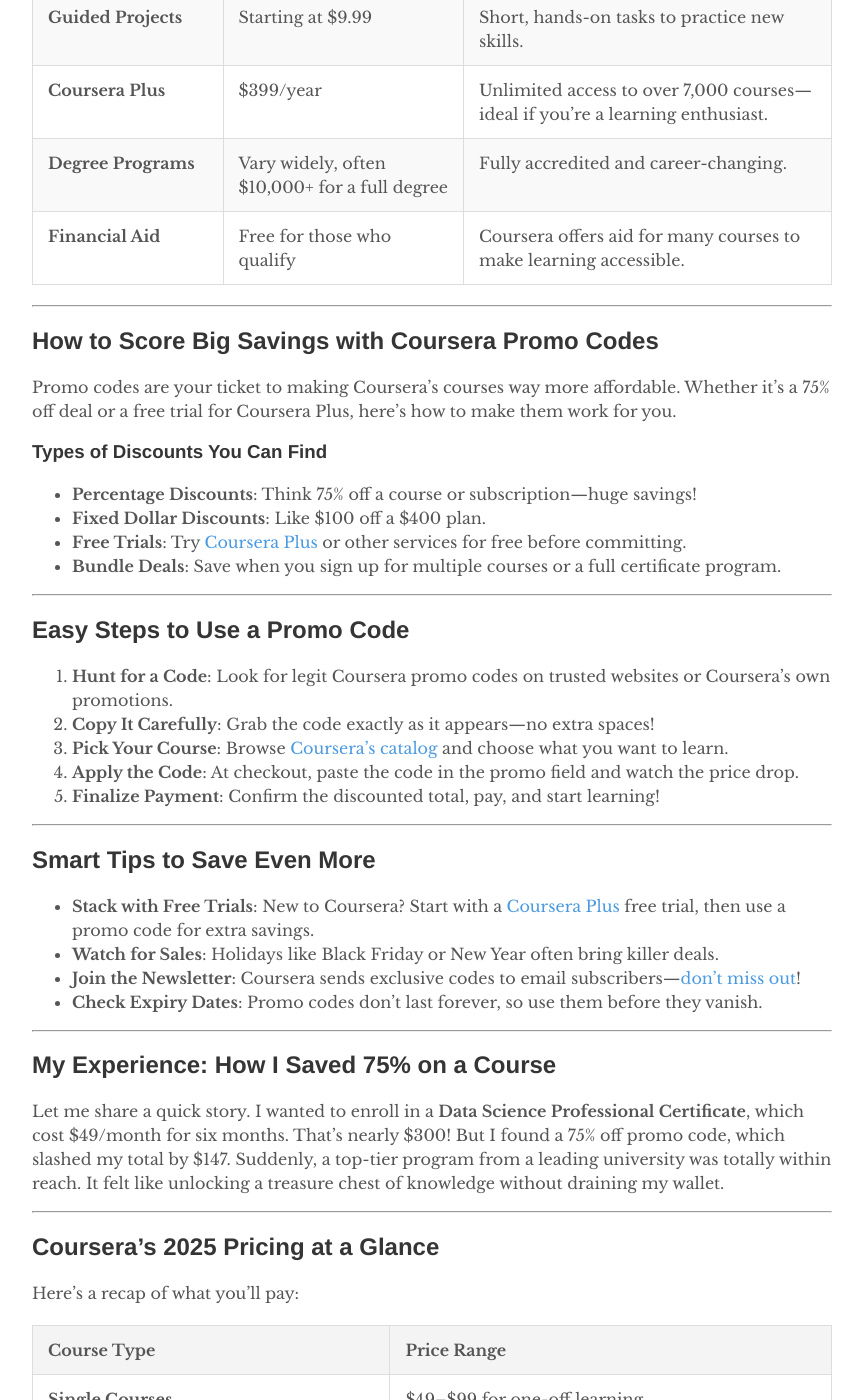
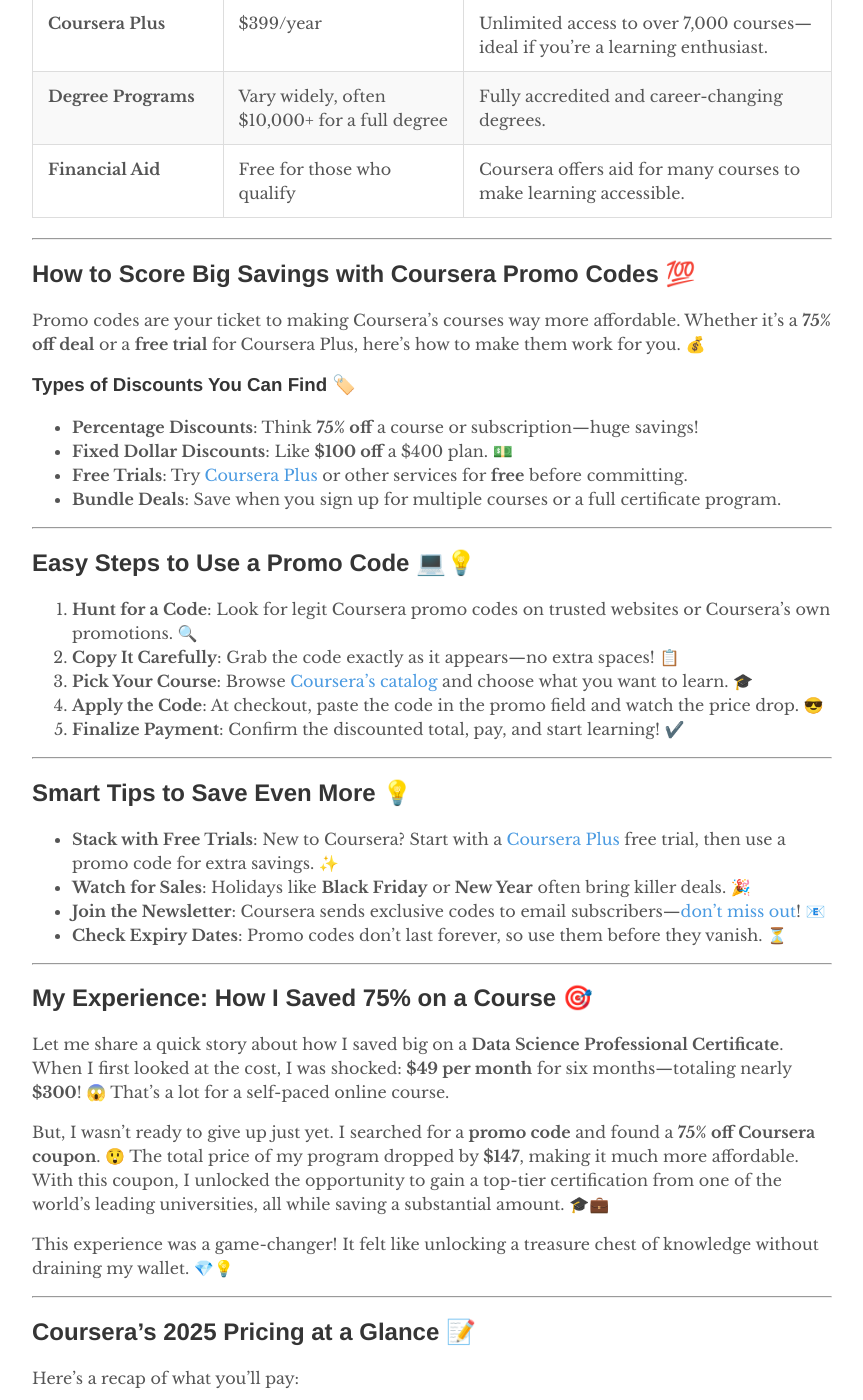
Before and after one commit to rankloud/ibcs, a Jekyll site: the page built from wp/coursera-coupon-codes.md, in a window 1280 px wide and 1400 px high, scrolled down 1064 px. Shown: the whole window, without its empty margins (208-1071 px from the left). Built offline with Jekyll 4.4.1, drawn with Linux system fonts in a browser that asks for light colours; some of the changed text lies outside the part shown.

Commit message:
Update coursera-coupon-codes.md

```diff
--- a/wp/coursera-coupon-codes.md
+++ b/wp/coursera-coupon-codes.md
@@ -8,15 +8,17 @@
 image: https://github.com/user-attachments/assets/b64496ed-06de-44af-a4c4-103522070026
 permalink: /coursera-coupon-codes/
 ---
-# Save Big on Coursera: Your Guide to 75% Off Coupons in 2025
+# Save Big on Coursera: Your Guide to 75% Off Coupons in 2025 🎓💡
 
-Want to learn new skills, earn a certificate, or boost your career without spending a fortune? [Coursera](https://www.coursera.org/) has got you covered with amazing courses from top universities, but the price can sometimes feel steep. That’s where Coursera promo codes come in! I’m here to walk you through how to snag 75% off deals and other discounts to make learning affordable. Whether you’re eyeing a single course, a specialization, or even a degree, I’ll show you how to stretch your budget and dive into your learning journey.
+Want to learn new skills, earn a certificate, or boost your career without spending a fortune? [Coursera](https://www.coursera.org/) has got you covered with amazing courses from top universities, but the price can sometimes feel steep. That’s where Coursera promo codes come in! 🔥 I’m here to walk you through how to snag **75% off deals** and other discounts to make learning affordable. Whether you’re eyeing a single course, a specialization, or even a degree, I’ll show you how to stretch your budget and dive into your learning journey. 🚀📚
 
-![Coursera Promo](https://via.placeholder.com/600x300?text=Save+Big+on+Coursera)
+**Coursera is one of the most well-known online learning platforms, offering courses, certificates, and degrees from world-class universities and companies.** Whether you want to enhance your career, explore a new subject, or achieve a certification in a specific field, Coursera has it all. **But, the cost of these programs can sometimes be a barrier**, especially if you are looking for a budget-friendly way to gain education.
+
+**That’s where Coursera promo codes come to your rescue!** 🎯 With the right promo code, you can access huge discounts (sometimes up to 75% off!) on Coursera courses and programs. The best part is that these coupons are simple to use, and you don’t have to sacrifice quality for affordability. Ready to learn without breaking the bank? Let’s get started! 🎓
 
 ---
 
-## How Coursera’s Pricing Works in 2025
+## How Coursera’s Pricing Works in 2025 💸
 
 Before we get into the discounts, let’s break down how Coursera charges for its offerings. Here’s a quick look at what you can expect to pay in 2025:
 
@@ -27,50 +29,54 @@
 | **Professional Certificates**       | $49/month                              | Perfect for building job-ready skills, like project management or data analysis. |
 | **Guided Projects**                 | Starting at $9.99                      | Short, hands-on tasks to practice new skills.             |
 | **Coursera Plus**                   | $399/year                              | Unlimited access to over 7,000 courses—ideal if you’re a learning enthusiast. |
-| **Degree Programs**                 | Vary widely, often $10,000+ for a full degree | Fully accredited and career-changing. |
+| **Degree Programs**                 | Vary widely, often $10,000+ for a full degree | Fully accredited and career-changing degrees. |
 | **Financial Aid**                   | Free for those who qualify             | Coursera offers aid for many courses to make learning accessible. |
 
 ---
 
-## How to Score Big Savings with Coursera Promo Codes
+## How to Score Big Savings with Coursera Promo Codes 💯
 
-Promo codes are your ticket to making Coursera’s courses way more affordable. Whether it’s a 75% off deal or a free trial for Coursera Plus, here’s how to make them work for you.
+Promo codes are your ticket to making Coursera’s courses way more affordable. Whether it’s a **75% off deal** or a **free trial** for Coursera Plus, here’s how to make them work for you. 💰
 
-### Types of Discounts You Can Find
+### Types of Discounts You Can Find 🏷️
 
-- **Percentage Discounts**: Think 75% off a course or subscription—huge savings!
-- **Fixed Dollar Discounts**: Like $100 off a $400 plan.
-- **Free Trials**: Try [Coursera Plus](https://www.coursera.org/plus) or other services for free before committing.
+- **Percentage Discounts**: Think **75% off** a course or subscription—huge savings!
+- **Fixed Dollar Discounts**: Like **$100 off** a $400 plan. 💵
+- **Free Trials**: Try [Coursera Plus](https://www.coursera.org/plus) or other services for **free** before committing.
 - **Bundle Deals**: Save when you sign up for multiple courses or a full certificate program.
 
 ---
 
-## Easy Steps to Use a Promo Code
+## Easy Steps to Use a Promo Code 💻💡
 
-1. **Hunt for a Code**: Look for legit Coursera promo codes on trusted websites or Coursera’s own promotions.
-2. **Copy It Carefully**: Grab the code exactly as it appears—no extra spaces!
-3. **Pick Your Course**: Browse [Coursera’s catalog](https://www.coursera.org/courses) and choose what you want to learn.
-4. **Apply the Code**: At checkout, paste the code in the promo field and watch the price drop.
-5. **Finalize Payment**: Confirm the discounted total, pay, and start learning!
+1. **Hunt for a Code**: Look for legit Coursera promo codes on trusted websites or Coursera’s own promotions. 🔍
+2. **Copy It Carefully**: Grab the code exactly as it appears—no extra spaces! 📋
+3. **Pick Your Course**: Browse [Coursera’s catalog](https://www.coursera.org/courses) and choose what you want to learn. 🎓
+4. **Apply the Code**: At checkout, paste the code in the promo field and watch the price drop. 😎
+5. **Finalize Payment**: Confirm the discounted total, pay, and start learning! ✔️
 
 ---
 
-## Smart Tips to Save Even More
+## Smart Tips to Save Even More 💡
 
-- **Stack with Free Trials**: New to Coursera? Start with a [Coursera Plus](https://www.coursera.org/plus) free trial, then use a promo code for extra savings.
-- **Watch for Sales**: Holidays like Black Friday or New Year often bring killer deals.
-- **Join the Newsletter**: Coursera sends exclusive codes to email subscribers—[don’t miss out](https://www.coursera.org/)!
-- **Check Expiry Dates**: Promo codes don’t last forever, so use them before they vanish.
+- **Stack with Free Trials**: New to Coursera? Start with a [Coursera Plus](https://www.coursera.org/plus) free trial, then use a promo code for extra savings. ✨
+- **Watch for Sales**: Holidays like **Black Friday** or **New Year** often bring killer deals. 🎉
+- **Join the Newsletter**: Coursera sends exclusive codes to email subscribers—[don’t miss out](https://www.coursera.org/)! 📧
+- **Check Expiry Dates**: Promo codes don’t last forever, so use them before they vanish. ⏳
 
 ---
 
-## My Experience: How I Saved 75% on a Course
+## My Experience: How I Saved 75% on a Course 🎯
 
-Let me share a quick story. I wanted to enroll in a **Data Science Professional Certificate**, which cost $49/month for six months. That’s nearly $300! But I found a 75% off promo code, which slashed my total by $147. Suddenly, a top-tier program from a leading university was totally within reach. It felt like unlocking a treasure chest of knowledge without draining my wallet.
+Let me share a quick story about how I saved big on a **Data Science Professional Certificate**. When I first looked at the cost, I was shocked: **$49 per month** for six months—totaling nearly **$300**! 😱 That’s a lot for a self-paced online course.
+
+But, I wasn’t ready to give up just yet. I searched for a **promo code** and found a **75% off Coursera coupon**. 😲 The total price of my program dropped by **$147**, making it much more affordable. With this coupon, I unlocked the opportunity to gain a top-tier certification from one of the world’s leading universities, all while saving a substantial amount. 🎓💼
+
+This experience was a game-changer! It felt like unlocking a treasure chest of knowledge without draining my wallet. 💎💡
 
 ---
 
-## Coursera’s 2025 Pricing at a Glance
+## Coursera’s 2025 Pricing at a Glance 📝
 
 Here’s a recap of what you’ll pay:
 
@@ -83,22 +89,42 @@
 
 ---
 
-## Pros and Cons of Using Coursera Promo Codes
+## Pros and Cons of Using Coursera Promo Codes 🏆
 
 | **Pros**                                             | **Cons**                                                 |
 |------------------------------------------------------|----------------------------------------------------------|
-| Slash up to 75% off courses or subscriptions.        | Codes can expire, so you’ve got to act fast.             |
-| Tons of discount options, from free trials to bundle deals. | Some deals only work for specific courses or time periods. |
-| Easier to afford Coursera Plus with a code.          | You can’t always stack multiple discounts.              |
-| Special sales bring even bigger savings.             | Certain codes are for new users or specific regions only. |
-| Financial aid can sometimes combine with discounts.  | Restrictions may apply to which courses the promo code works for. |
+| Slash up to **75% off** courses or subscriptions.    | Codes can **expire**, so you’ve got to act fast. ⏳        |
+| Tons of **discount options**, from free trials to bundle deals. | Some deals only work for **specific courses** or time periods. |
+| Easier to afford **Coursera Plus** with a code.      | You can’t always **stack multiple discounts**. 💸         |
+| Special **sales** bring even bigger savings.         | Certain codes are for **new users** or specific regions only. |
+| **Financial aid** can sometimes combine with discounts. | Restrictions may apply to which courses the promo code works for. |
 
 ---
 
-## Why Coursera Promo Codes Are a Game-Changer
+## Why Coursera Promo Codes Are a Game-Changer 🏅
 
-Coursera is hands-down one of the best places to learn online, with courses, certificates, and degrees from world-class schools. Promo codes make it so much easier to jump in without stressing about the cost. Whether you’re learning to code, boosting your resume, or chasing a full degree, these discounts open doors to new possibilities.
+Coursera is hands-down one of the best places to learn online, with courses, certificates, and degrees from world-class schools. 🌍 Promo codes make it so much easier to jump in without stressing about the cost. Whether you’re learning to code, boosting your resume, or chasing a full degree, these discounts open doors to new possibilities. 🎉📈
 
-So, go grab a Coursera promo code and start learning today. Your wallet—and your future self—will thank you! Happy studying!
+So, go grab a Coursera promo code and start learning today. Your wallet—and your future self—will thank you! 💸🎓
 
-![Happy Learning](https://via.placeholder.com/600x300?text=Happy+Learning+on+Coursera)
+
+---
+
+## Frequently Asked Questions (FAQ) ❓
+
+### **1. How can I find Coursera promo codes?**
+You can find Coursera promo codes through trusted websites, email subscriptions from Coursera, or occasionally directly on the Coursera platform during sales events. You can also check social media for special promo code announcements.
+
+### **2. Can I use more than one Coursera promo code?**
+Unfortunately, Coursera typically doesn’t allow combining multiple promo codes. However, some deals like free trials can be used alongside promo codes to maximize savings.
+
+### **3. Are Coursera promo codes valid for degree programs?**
+Some promo codes apply only to individual courses or certificates. Degree programs generally have fewer promotions, but you can always check for potential discounts or financial aid options.
+
+### **4. What’s the best time to look for Coursera promo codes?**
+Coursera often runs sales around major holidays like **Black Friday**, **Cyber Monday**, and **New Year**. It’s also worth subscribing to their newsletter for exclusive deals.
+
+### **5. Can I get a Coursera course for free?**
+Coursera offers many **free courses**, and if you qualify, you may also be eligible for **financial aid** to cover the cost of certificates.
+
+---
```
